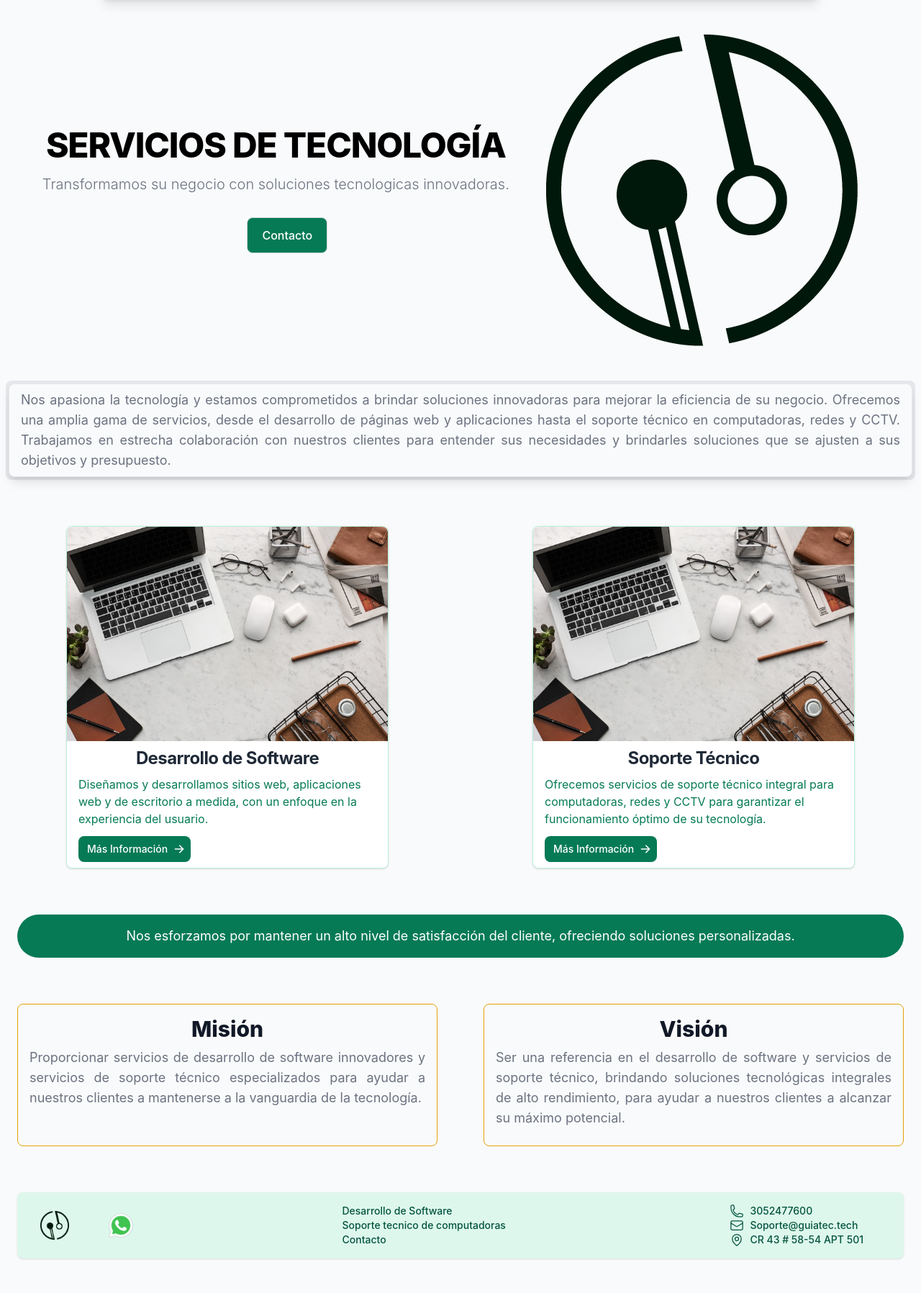
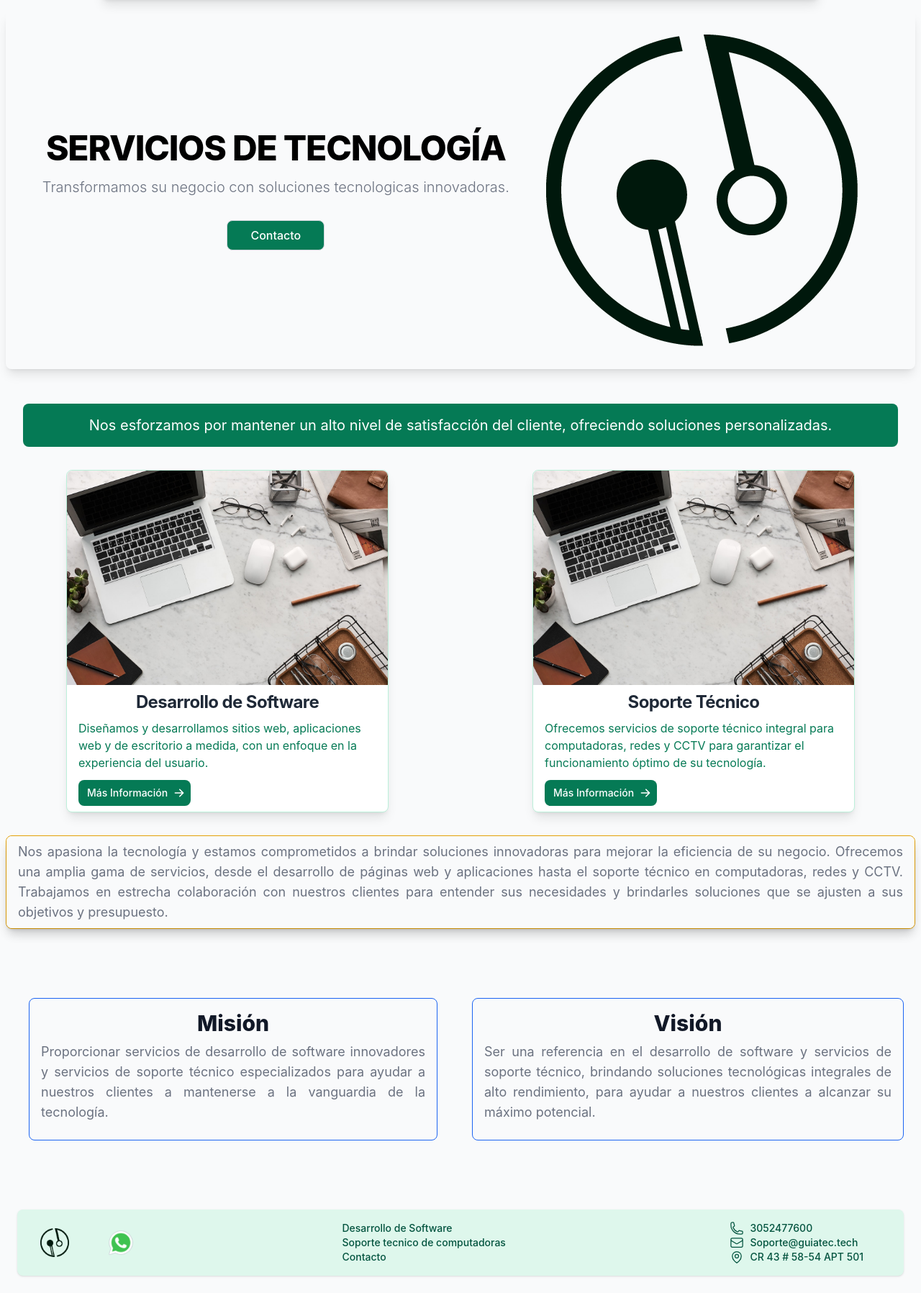
Before and after one commit to jfbz14/web_guiatec, a Django app: page / in a window 1280 px wide. Shown: the part 72-1869 px from the top of the page at 72% size. Before the commit the page ends 1822 px from the top, so only its background shows below. Run offline with Django 4.2, Linux system fonts and the light colour scheme; style sheets or scripts are compiled from the project's sources; some libraries are stand-ins or nearby versions.

Commit message:
template index

```diff
--- a/templates/index.html
+++ b/templates/index.html
@@ -2,14 +2,14 @@
 {% load static %}
 
 {% block content %}
-  <section class="rounded-lg">
-    <div class="grid max-w-screen-xl px-4 py-4 mx-auto mb-4 lg:gap-8 xl:gap-0 lg:py-8 lg:grid-cols-12">
+  <section class="rounded-lg shadow-lg">
+    <div class="grid max-w-screen-xl px-4 py-2 mx-auto mb-4 lg:gap-8 xl:gap-0 lg:py-4 lg:grid-cols-12">
       <div class="mx-auto place-self-center lg:col-span-7 ">
         <h1 class="max-w-2xl mb-4 text-4xl font-extrabold tracking-tight leading-none md:text-5xl xl:text-5xl dark:text-white text-center">SERVICIOS DE TECNOLOGÍA</h1>
         <p class="max-w-2xl mb-6 font-light text-gray-500 lg:mb-8 md:text-lg lg:text-xl dark:text-gray-400 text-center">Transformamos su negocio con soluciones tecnologicas innovadoras.</p>
         <div class="text-center">
           <a href="https://api.whatsapp.com/send/?phone=573052477600&text&type=phone_number&app_absent=0" target="_blank"
-            class="inline-flex ml-8 px-5 py-3 text-base font-medium text-center text-white bg-green-600 border border-gray-300 rounded-lg hover:bg-green-800 focus:ring-4 focus:ring-gray-100 dark:text-white dark:border-gray-700 dark:hover:bg-green-700 dark:focus:ring-gray-800">
+            class="inline-flex px-8 py-2 text-base font-medium text-center text-white bg-green-600 border border-gray-300 rounded-lg hover:bg-green-800 focus:ring-4 focus:ring-gray-100 dark:text-white dark:border-gray-700 dark:hover:bg-green-700 dark:focus:ring-gray-800">
               Contacto
           </a>
         </div>
@@ -22,21 +22,19 @@
     </div>
   </section>
 
-  <section class="bg-gray-200 dark:bg-gray-900 rounded-lg mb-8">
+  <section class=" rounded-lg py-8">
+    <section class=" rounded-lg px-2 md:px-8 mx-0 md:mx-4">
 
-    <div class="p-1 mx-auto max-w-screen-xl">
+      <div class=" w-full bg-green-600 mx-auto rounded-lg py-2 sm:py-4">
 
-      <div class="bg-gray-50 dark:bg-gray-800 border border-gray-200 dark:border-gray-700 rounded-lg shadow-lg px-4 py-2">
-        <p class="text-sm md:text-lg font-normal text-gray-500 dark:text-gray-200 text-justify">Nos apasiona la tecnología y estamos comprometidos a brindar soluciones innovadoras para mejorar la eficiencia de su negocio. Ofrecemos una amplia gama de servicios, desde el desarrollo de páginas web y aplicaciones hasta el soporte técnico en computadoras, redes y CCTV. Trabajamos en estrecha colaboración con nuestros clientes para entender sus necesidades y brindarles soluciones que se ajusten a sus objetivos y presupuesto.</p>
+        <p class="text-sm md:text-xl font-normal text-white text-center">Nos esforzamos por mantener un alto nivel de satisfacción del cliente, ofreciendo soluciones personalizadas.</p>
+
       </div>
-    </div>
-  </section>
-
-  <section class=" rounded-lg mb-8">
+    </section>
 
     <div class="grid md:grid-cols-2 gap-8 mx-auto pt-8 mb-8">
 
-      <div class="max-w-md mx-auto bg-white border border-green-200 rounded-lg shadow dark:bg-gray-800 dark:border-gray-700">
+      <div class="max-w-md mx-auto bg-white border border-green-200 rounded-lg shadow-lg dark:bg-gray-800 dark:border-gray-600">
 
         <img class="rounded-t-lg" src="{% static 'logo/pb.jpg' %}" alt="" />
 
@@ -52,7 +50,7 @@
         </div>
       </div>
 
-      <div class="max-w-md mx-auto bg-white border border-green-200 rounded-lg shadow dark:bg-gray-800 dark:border-gray-700">
+      <div class="max-w-md mx-auto bg-white border border-green-200 rounded-lg shadow-lg dark:bg-gray-800 dark:border-gray-700">
 
         <img class="rounded-t-lg" src="{% static 'logo/pb.jpg' %}" alt="" />
 
@@ -68,22 +66,23 @@
         </div>
       </div>
     </div>
+    <section class="rounded-lg px-0 md:px-8">
+
+      <div class="bg-gray-50 dark:bg-gray-800 border border-yellow-400 dark:border-yellow-200 rounded-lg shadow-lg">
+
+        <div class="bg-gray-50 dark:bg-gray-800 rounded-lg shadow-lg px-4 py-2">
+          <p class="text-sm md:text-lg font-normal text-gray-500 dark:text-gray-200 text-justify">Nos apasiona la tecnología y estamos comprometidos a brindar soluciones innovadoras para mejorar la eficiencia de su negocio. Ofrecemos una amplia gama de servicios, desde el desarrollo de páginas web y aplicaciones hasta el soporte técnico en computadoras, redes y CCTV. Trabajamos en estrecha colaboración con nuestros clientes para entender sus necesidades y brindarles soluciones que se ajusten a sus objetivos y presupuesto.</p>
+        </div>
+      </div>
+    </section>
+
   </section>
 
-  <section class=" rounded-lg py-8 mx-4">
-
-    <div class="mx-auto w-full bg-green-600 rounded-full p-4">
-
-      <p class="text-sm md:text-lg font-normal text-white text-center">Nos esforzamos por mantener un alto nivel de satisfacción del cliente, ofreciendo soluciones personalizadas.</p>
-
-    </div>
-  </section>
-
-  <section class=" rounded-lg">
+  <section class="rounded-lg px-0 md:px-8 mx-0 md:mx-4 py-8">
 
     <div class="grid md:grid-cols-2 gap-8 mx-auto pt-8 mb-8">
 
-      <div class="bg-gray-50 dark:bg-gray-800 border border-yellow-400 dark:border-yellow-200 rounded-lg p-4 mx-4">
+      <div class="bg-gray-50 dark:bg-gray-800 border border-blue-600 dark:border-blue-400 rounded-lg p-4 md:mx-4">
 
         <h3 class="text-gray-900 dark:text-white text-3xl text-center font-extrabold mb-2">Misión</h3>
         <p class="text-lg font-normal text-gray-500 dark:text-gray-400 text-justify mb-2">
@@ -91,7 +90,7 @@
 
       </div>
 
-      <div class="bg-gray-50 dark:bg-gray-800 border border-spacing-4 border-yellow-400 dark:border-yellow-200 rounded-lg p-4 mx-4">
+      <div class="bg-gray-50 dark:bg-gray-800 border border-spacing-4 border-blue-600 dark:border-blue-400 rounded-lg p-4 mdmx-4">
 
         <h3 class="text-gray-900 dark:text-white text-3xl text-center font-extrabold mb-2">Visión</h3>
         <p class="text-lg font-normal text-gray-500 dark:text-gray-400 text-justify mb-2">Ser una referencia en el desarrollo de software y servicios de soporte técnico, brindando soluciones tecnológicas integrales de alto rendimiento, para ayudar a nuestros clientes a alcanzar su máximo potencial.</p>
```
